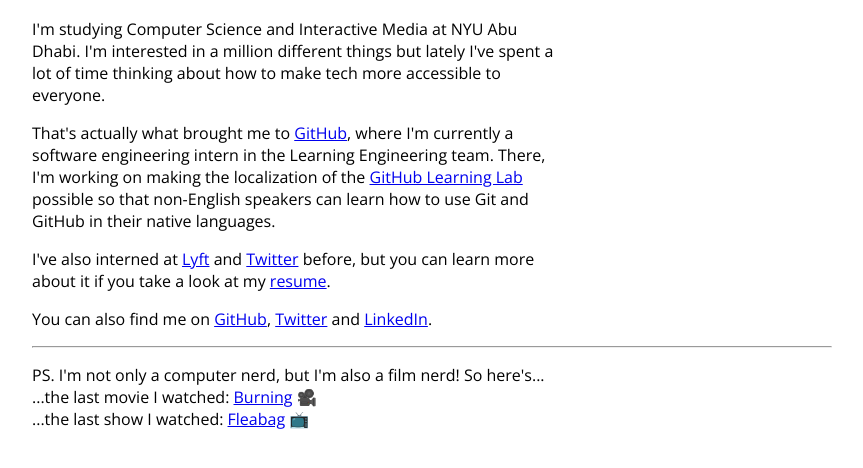
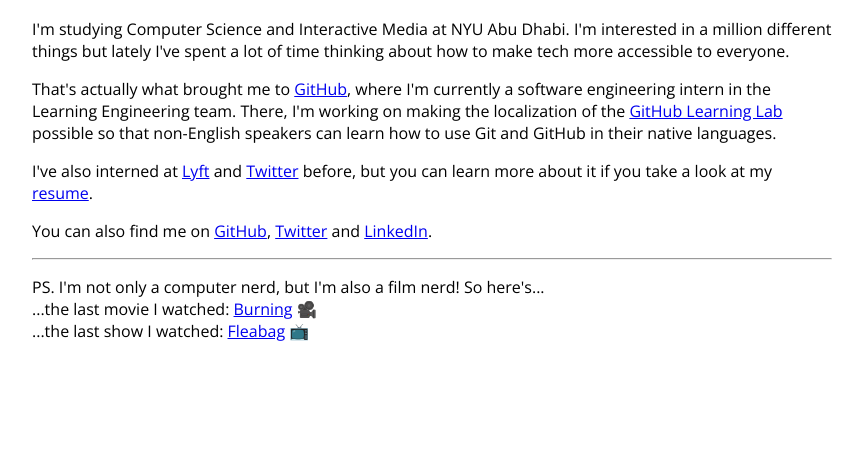
Before and after one commit to aletrejo/aletrejo.github.io, a plain HTML site: page index.html in a window 1280 px wide. Shown: the part 106-574 px from the top of the page, without its empty margins (208-1071 px from the left). Drawn offline with nearby package versions, Linux system fonts and the light colour scheme.

Commit message:
remove max-width

```diff
--- a/stylesheet.css
+++ b/stylesheet.css
@@ -4,7 +4,6 @@
 
 p {
     font-family: 'Open Sans', sans-serif;
-    max-width: 33em;
 }
 
 .container {
```
